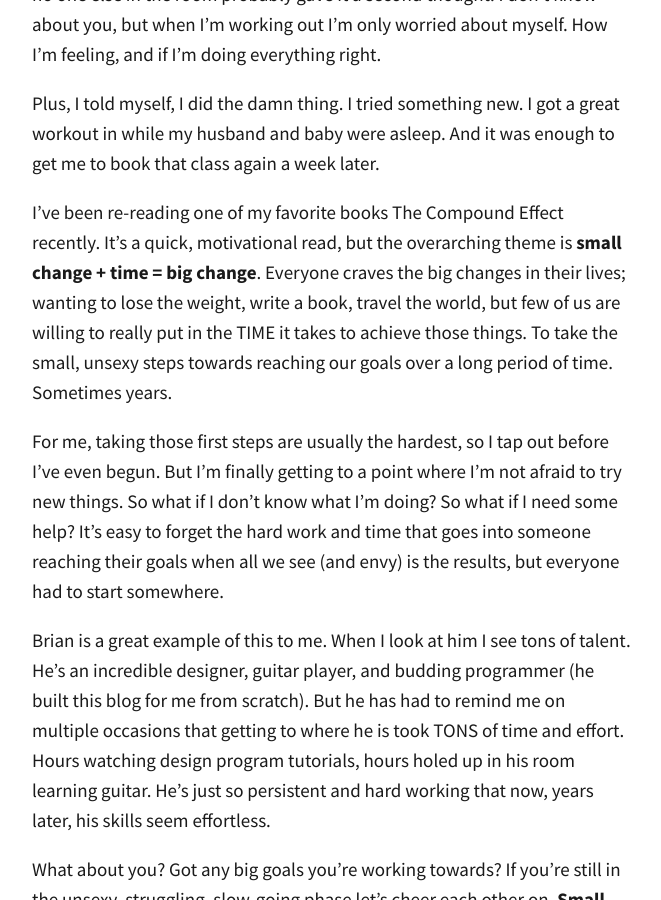
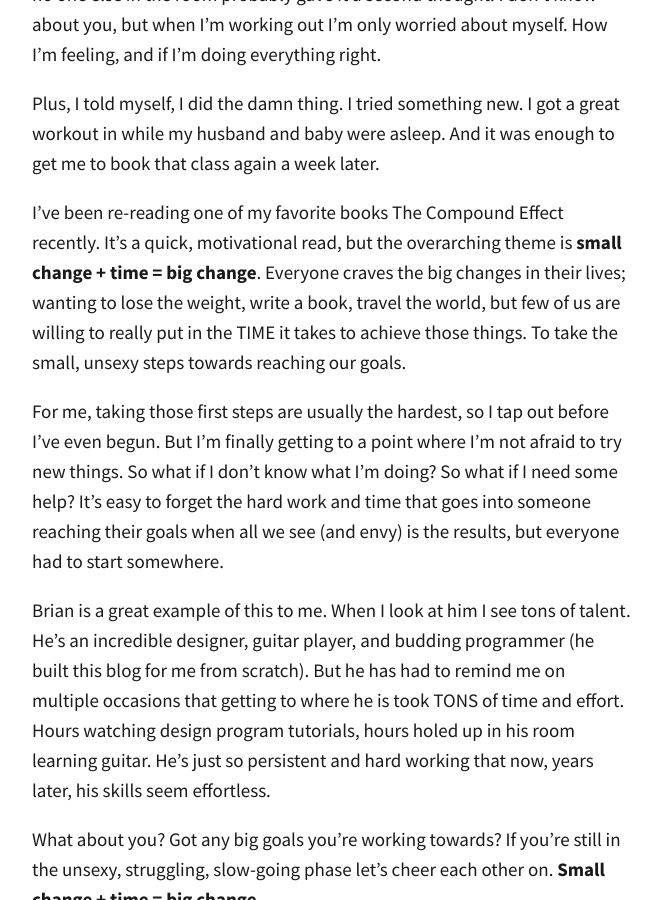
Before and after one commit to totiffany/totiffany.github.io, a Jekyll site: the page built from _posts/2018-08-09-An-Embarassing-Story-And-Trying-New-Things.md, in a window 1280 px wide and 900 px high, scrolled down 1733 px. Shown: the whole window, without its empty margins (308-969 px from the left). Built offline with Jekyll 4.4.1, drawn with Linux system fonts in a browser that asks for light colours; our own code applies the rules of GitHub Pages for plain Markdown files; comment, search, counter and statistics services are not loaded.

Commit message:
Update 2018-08-09-An-Embarassing-Story-And-Trying-New-Things.md

```diff
--- a/_posts/2018-08-09-An-Embarassing-Story-And-Trying-New-Things.md
+++ b/_posts/2018-08-09-An-Embarassing-Story-And-Trying-New-Things.md
@@ -26,7 +26,7 @@ I thought about that experience all day. I felt mortified that the instructor ha
 
 Plus, I told myself, I did the damn thing. I tried something new. I got a great workout in while my husband and baby were asleep. And it was enough to get me to book that class again a week later.
 
-I've been re-reading one of my favorite books The Compound Effect recently. It's a quick, motivational read, but the overarching theme is **small change + time = big change**. Everyone craves the big changes in their lives; wanting to lose the weight, write a book, travel the world, but few of us are willing to really put in the TIME it takes to achieve those things. To take the small, unsexy steps towards reaching our goals over a long period of time. Sometimes years.
+I've been re-reading one of my favorite books The Compound Effect recently. It's a quick, motivational read, but the overarching theme is **small change + time = big change**. Everyone craves the big changes in their lives; wanting to lose the weight, write a book, travel the world, but few of us are willing to really put in the TIME it takes to achieve those things. To take the small, unsexy steps towards reaching our goals.
 
 For me, taking those first steps are usually the hardest, so I tap out before I've even begun. But I'm finally getting to a point where I'm not afraid to try new things. So what if I don't know what I'm doing? So what if I need some help? It's easy to forget the hard work and time that goes into someone reaching their goals when all we see (and envy) is the results, but everyone had to start somewhere.
 
```
